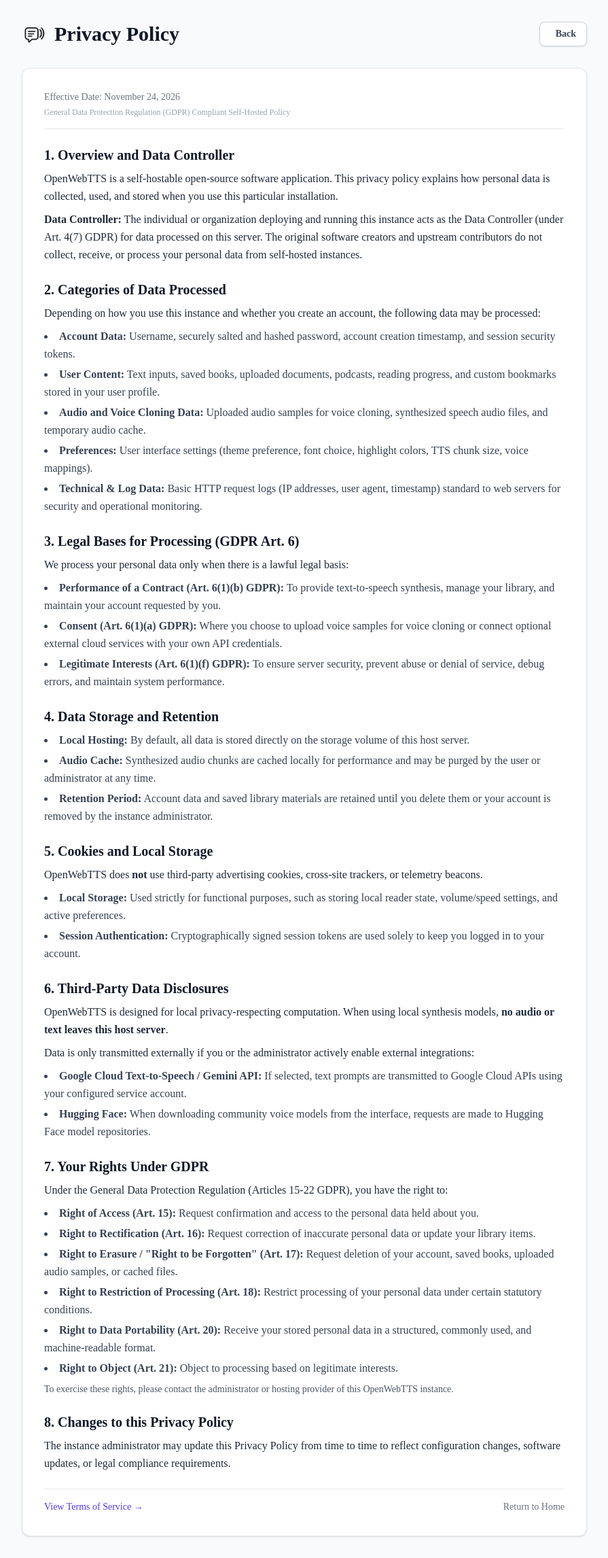
After one commit to Gyyyn/OpenWebTTS, a FastAPI app: template templates/privacy.html in a window 1280 px wide. The commit adds this page. Shown: the whole page at 68% size, without its empty margins (192-1087 px from the left). Run offline with FastAPI, Linux system fonts and the light colour scheme; the template is opened without the code that fills it, so the values that code supplies are empty; style sheets or scripts are compiled from the project's sources; some libraries are stand-ins or nearby versions; some web fonts are replaced.

Commit message:
Privacy policy and Terms of use

```diff
--- a/static/js/UI.js
+++ b/static/js/UI.js
@@ -86,17 +86,13 @@ export function updateCurrentUserUI(appState) {
 
     appState.functions.renderLocalBooks(appState);
 
-    const userDetails = document.querySelector('#current-user + div');
-
     if (!appState.variables.currentUser) {
-        appState.elements.currentUserDisplay.textContent = 'Anonymous';
-        userDetails.textContent = 'Not signed in';
+        appState.elements.currentUserDisplay.textContent = 'Guest';
         appState.elements.logoutBtn.classList.add('hidden');
         return;
     }
 
     appState.elements.currentUserDisplay.textContent = appState.variables.currentUser;
-    userDetails.textContent = 'Signed in';
     appState.elements.logoutBtn.classList.remove('hidden');
 }
 
--- a/templates/index.html
+++ b/templates/index.html
@@ -87,8 +87,7 @@
 
                     <div id="account-switcher-menu" class="absolute bg-white dark:bg-gray-800 border border-gray-200 dark:border-gray-700 bottom-full mb-2 rounded-lg shadow-lg w-56 z-10 hidden">
                         <div id="current-user-button" class="p-3 border-b border-gray-200 dark:border-gray-700 hover:bg-gray-100 dark:hover:bg-gray-700 cursor-pointer">
-                            <div class="text-sm font-medium dark:text-gray-200" id="current-user">Anonymous</div>
-                            <div class="text-xs text-gray-500 dark:text-gray-400">Not signed in</div>
+                            <div class="text-sm font-medium dark:text-gray-200" id="current-user">Guest</div>
                         </div>
                         <div class="p-2">
                             <a href="#" id="add-account-btn" class="flex items-center w-full p-3 hover:bg-gray-100 dark:hover:bg-gray-700 rounded-lg transition-colors text-left">
--- /dev/null
+++ b/templates/privacy.html
@@ -0,0 +1,132 @@
+<!DOCTYPE html>
+<html lang="en">
+<head>
+    <meta charset="UTF-8">
+    <meta name="viewport" content="width=device-width, initial-scale=1.0">
+    <title>OpenWebTTS - Privacy Policy</title>
+    <link rel="icon" type="image/png" href="/static/favicon.png">
+    <link rel="stylesheet" href="/static/css/style.css">
+    <link rel="stylesheet" href="/static/icons/css/all.min.css">
+</head>
+<body class="bg-gray-50 dark:bg-gray-900 text-gray-800 dark:text-gray-200">
+    <div class="container mx-auto max-w-4xl p-4 sm:p-6 lg:p-8">
+
+        <!-- Header -->
+        <header class="flex items-center justify-between mb-8">
+            <div class="flex items-center space-x-3">
+                <img src="/static/image/icon.png" alt="OpenWebTTS Icon" class="dark:invert max-h-[36px] max-w-[36px]">
+                <h1 class="text-3xl font-bold text-gray-900 dark:text-gray-100">Privacy Policy</h1>
+            </div>
+            <a href="/" class="inline-flex items-center gap-2 rounded-lg bg-white dark:bg-gray-800 px-4 py-2 text-sm font-semibold text-gray-700 dark:text-gray-300 shadow-sm ring-1 ring-inset ring-gray-300 dark:ring-gray-700 hover:bg-gray-50 dark:hover:bg-gray-700 transition-colors">
+                <i class="fas fa-arrow-left text-lg"></i>
+                <span>Back</span>
+            </a>
+        </header>
+
+        <main class="space-y-6">
+            <div class="bg-white dark:bg-gray-800 p-6 sm:p-8 rounded-xl shadow-sm border border-gray-200 dark:border-gray-700 space-y-6 leading-relaxed">
+                <div class="border-b pb-4 border-gray-200 dark:border-gray-700">
+                    <p class="text-sm text-gray-500 dark:text-gray-400">Effective Date: November 24, 2026</p>
+                    <p class="text-xs text-gray-400 dark:text-gray-500 mt-1">General Data Protection Regulation (GDPR) Compliant Self-Hosted Policy</p>
+                </div>
+
+                <section class="space-y-2">
+                    <h2 class="text-xl font-semibold text-gray-900 dark:text-gray-100">1. Overview and Data Controller</h2>
+                    <p>
+                        OpenWebTTS is a self-hostable open-source software application.
+                        This privacy policy explains how personal data is collected, used, and stored when you use this particular installation.
+                    </p>
+                    <p>
+                        <strong>Data Controller:</strong> The individual or organization deploying and running this instance acts as the Data Controller (under Art. 4(7) GDPR) for data processed on this server.
+                        The original software creators and upstream contributors do not collect, receive, or process your personal data from self-hosted instances.
+                    </p>
+                </section>
+
+                <section class="space-y-2">
+                    <h2 class="text-xl font-semibold text-gray-900 dark:text-gray-100">2. Categories of Data Processed</h2>
+                    <p>Depending on how you use this instance and whether you create an account, the following data may be processed:</p>
+                    <ul class="list-disc list-inside space-y-1 text-gray-700 dark:text-gray-300">
+                        <li><strong>Account Data:</strong> Username, securely salted and hashed password, account creation timestamp, and session security tokens.</li>
+                        <li><strong>User Content:</strong> Text inputs, saved books, uploaded documents, podcasts, reading progress, and custom bookmarks stored in your user profile.</li>
+                        <li><strong>Audio and Voice Cloning Data:</strong> Uploaded audio samples for voice cloning, synthesized speech audio files, and temporary audio cache.</li>
+                        <li><strong>Preferences:</strong> User interface settings (theme preference, font choice, highlight colors, TTS chunk size, voice mappings).</li>
+                        <li><strong>Technical & Log Data:</strong> Basic HTTP request logs (IP addresses, user agent, timestamp) standard to web servers for security and operational monitoring.</li>
+                    </ul>
+                </section>
+
+                <section class="space-y-2">
+                    <h2 class="text-xl font-semibold text-gray-900 dark:text-gray-100">3. Legal Bases for Processing (GDPR Art. 6)</h2>
+                    <p>We process your personal data only when there is a lawful legal basis:</p>
+                    <ul class="list-disc list-inside space-y-1 text-gray-700 dark:text-gray-300">
+                        <li><strong>Performance of a Contract (Art. 6(1)(b) GDPR):</strong> To provide text-to-speech synthesis, manage your library, and maintain your account requested by you.</li>
+                        <li><strong>Consent (Art. 6(1)(a) GDPR):</strong> Where you choose to upload voice samples for voice cloning or connect optional external cloud services with your own API credentials.</li>
+                        <li><strong>Legitimate Interests (Art. 6(1)(f) GDPR):</strong> To ensure server security, prevent abuse or denial of service, debug errors, and maintain system performance.</li>
+                    </ul>
+                </section>
+
+                <section class="space-y-2">
+                    <h2 class="text-xl font-semibold text-gray-900 dark:text-gray-100">4. Data Storage and Retention</h2>
+                    <ul class="list-disc list-inside space-y-1 text-gray-700 dark:text-gray-300">
+                        <li><strong>Local Hosting:</strong> By default, all data is stored directly on the storage volume of this host server.</li>
+                        <li><strong>Audio Cache:</strong> Synthesized audio chunks are cached locally for performance and may be purged by the user or administrator at any time.</li>
+                        <li><strong>Retention Period:</strong> Account data and saved library materials are retained until you delete them or your account is removed by the instance administrator.</li>
+                    </ul>
+                </section>
+
+                <section class="space-y-2">
+                    <h2 class="text-xl font-semibold text-gray-900 dark:text-gray-100">5. Cookies and Local Storage</h2>
+                    <p>
+                        OpenWebTTS does <strong>not</strong> use third-party advertising cookies, cross-site trackers, or telemetry beacons.
+                    </p>
+                    <ul class="list-disc list-inside space-y-1 text-gray-700 dark:text-gray-300">
+                        <li><strong>Local Storage:</strong> Used strictly for functional purposes, such as storing local reader state, volume/speed settings, and active preferences.</li>
+                        <li><strong>Session Authentication:</strong> Cryptographically signed session tokens are used solely to keep you logged in to your account.</li>
+                    </ul>
+                </section>
+
+                <section class="space-y-2">
+                    <h2 class="text-xl font-semibold text-gray-900 dark:text-gray-100">6. Third-Party Data Disclosures</h2>
+                    <p>
+                        OpenWebTTS is designed for local privacy-respecting computation. When using local synthesis models, <strong>no audio or text leaves this host server</strong>.
+                    </p>
+                    <p>
+                        Data is only transmitted externally if you or the administrator actively enable external integrations:
+                    </p>
+                    <ul class="list-disc list-inside space-y-1 text-gray-700 dark:text-gray-300">
+                        <li><strong>Google Cloud Text-to-Speech / Gemini API:</strong> If selected, text prompts are transmitted to Google Cloud APIs using your configured service account.</li>
+                        <li><strong>Hugging Face:</strong> When downloading community voice models from the interface, requests are made to Hugging Face model repositories.</li>
+                    </ul>
+                </section>
+
+                <section class="space-y-2">
+                    <h2 class="text-xl font-semibold text-gray-900 dark:text-gray-100">7. Your Rights Under GDPR</h2>
+                    <p>Under the General Data Protection Regulation (Articles 15-22 GDPR), you have the right to:</p>
+                    <ul class="list-disc list-inside space-y-1 text-gray-700 dark:text-gray-300">
+                        <li><strong>Right of Access (Art. 15):</strong> Request confirmation and access to the personal data held about you.</li>
+                        <li><strong>Right to Rectification (Art. 16):</strong> Request correction of inaccurate personal data or update your library items.</li>
+                        <li><strong>Right to Erasure / "Right to be Forgotten" (Art. 17):</strong> Request deletion of your account, saved books, uploaded audio samples, or cached files.</li>
+                        <li><strong>Right to Restriction of Processing (Art. 18):</strong> Restrict processing of your personal data under certain statutory conditions.</li>
+                        <li><strong>Right to Data Portability (Art. 20):</strong> Receive your stored personal data in a structured, commonly used, and machine-readable format.</li>
+                        <li><strong>Right to Object (Art. 21):</strong> Object to processing based on legitimate interests.</li>
+                    </ul>
+                    <p class="mt-2 text-sm text-gray-600 dark:text-gray-400">
+                        To exercise these rights, please contact the administrator or hosting provider of this OpenWebTTS instance.
+                    </p>
+                </section>
+
+                <section class="space-y-2">
+                    <h2 class="text-xl font-semibold text-gray-900 dark:text-gray-100">8. Changes to this Privacy Policy</h2>
+                    <p>
+                        The instance administrator may update this Privacy Policy from time to time to reflect configuration changes, software updates, or legal compliance requirements.
+                    </p>
+                </section>
+
+                <div class="pt-4 border-t border-gray-200 dark:border-gray-700 flex justify-between items-center text-sm">
+                    <a href="/terms" class="text-indigo-600 dark:text-indigo-400 hover:underline">View Terms of Service &rarr;</a>
+                    <a href="/" class="text-gray-500 dark:text-gray-400 hover:underline">Return to Home</a>
+                </div>
+            </div>
+        </main>
+    </div>
+</body>
+</html>
```
Also changed, not shown: functions/routes.py (+9 -1 lines), templates/terms.html (added, +119 -0 lines).
